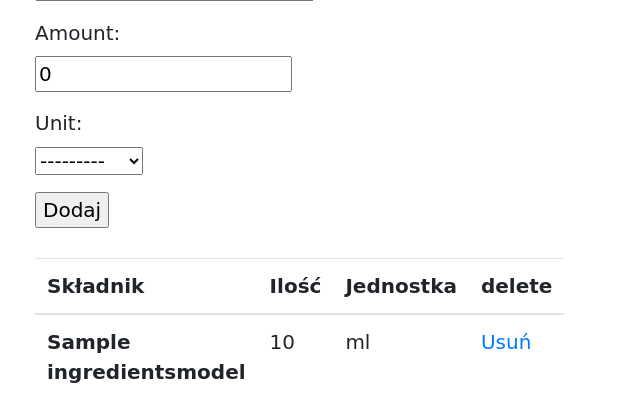
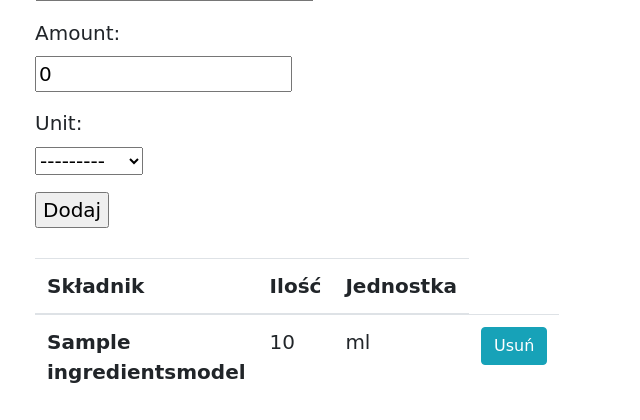
Before and after one commit to cukier91/Cooking_project, a Django app: page /detail_r/1/ in a window 1280 px wide. Shown: the part 380-800 px from the top of the page, without its empty margins (0-640 px from the left). Run offline with Django 3.2, Linux system fonts and the light colour scheme; tables that the repository leaves empty hold one stand-in row (values such as "Sample post").

Commit message:
Zmiana koloru buttonu

```diff
--- a/templates/cooking/recipe_detail.html
+++ b/templates/cooking/recipe_detail.html
@@ -21,7 +21,6 @@
                 <th scope="col">Składnik</th>
                 <th scope="col">Ilość</th>
                 <th scope="col">Jednostka</th>
-                <th scope="col">delete</th>
 
             </tr>
             </thead>
@@ -31,7 +30,8 @@
                 <th scope="row">{{i.ingredients}}</th>
                 <td>{{ i.amount}}</td>
                 <td>{{ i.unit}}</td>
-                <td><a href="/detail_r/delete/{{i.ingredients_id}}/{{ i.recipe_id }}/">Usuń</a></td>
+                <td><a href="/detail_r/delete/{{i.ingredients_id}}/{{ i.recipe_id }}/">
+                    <button type="button" class="btn btn-info">Usuń</button></a></td>
             </tr>
             {% endfor %}
             </tbody>
```
